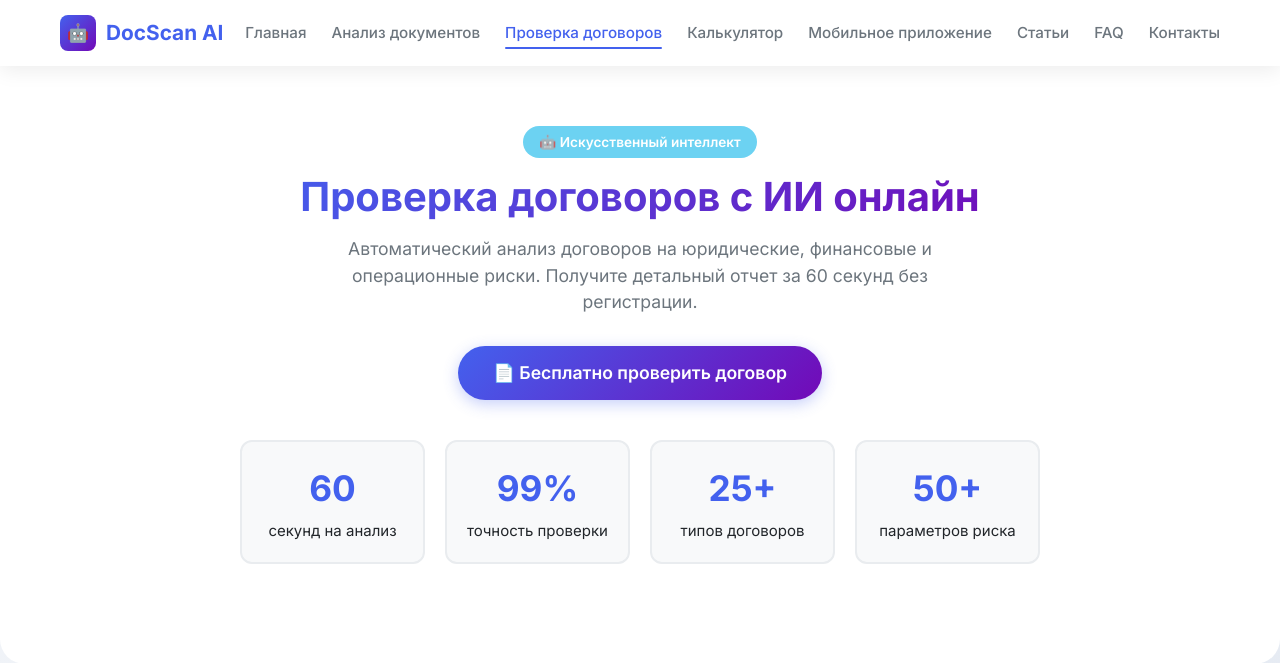
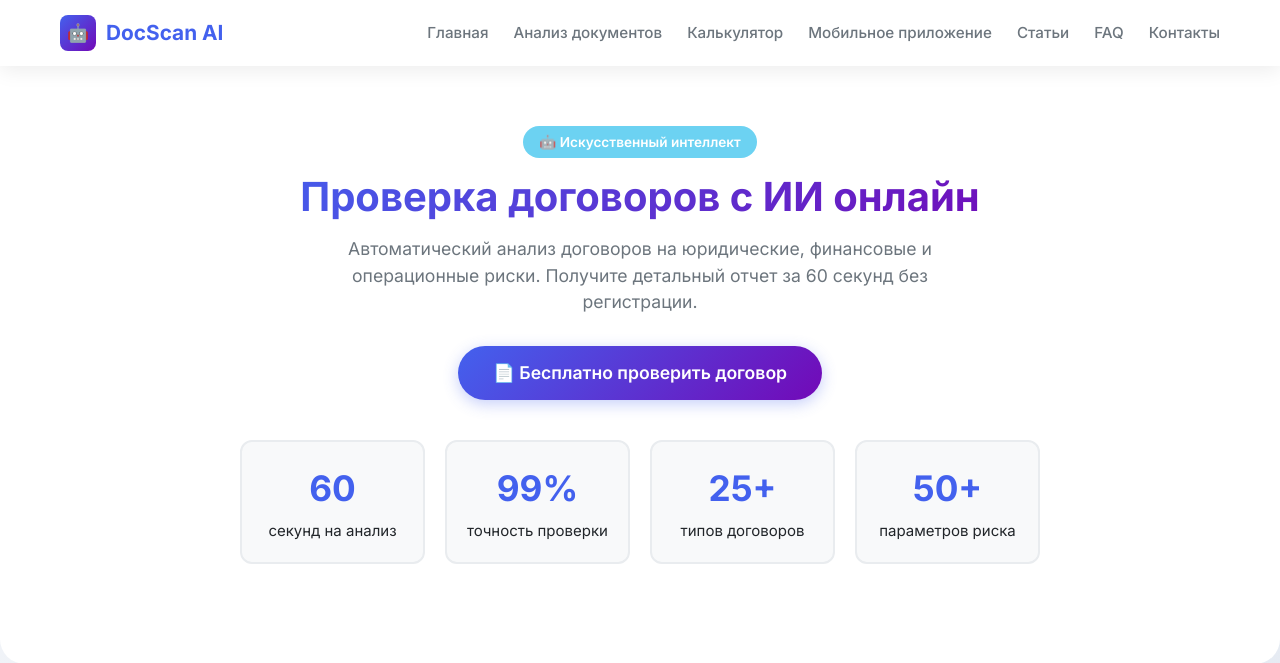
Before and after one commit to ramay1243/docscan-ai, a Flask app: page /proverka-dogovorov in a window 1280 px wide. Shown: the top 663 px of the page. Run offline with Flask 3, Linux system fonts and the light colour scheme.

Commit message:
Update proverka-dogovorov.html

```diff
--- a/static/templates/proverka-dogovorov.html
+++ b/static/templates/proverka-dogovorov.html
@@ -600,7 +600,6 @@
                 <nav class="nav-links">
                     <a href="/" class="nav-link">Главная</a>
                     <a href="/analiz-dokumentov" class="nav-link">Анализ документов</a>
-                    <a href="/proverka-dogovorov" class="nav-link active">Проверка договоров</a>
                     <a href="/calculator-penalty" class="nav-link">Калькулятор</a>
                     <a href="/mobile-app" class="nav-link">Мобильное приложение</a>
                     <a href="/articles" class="nav-link">Статьи</a>
```
